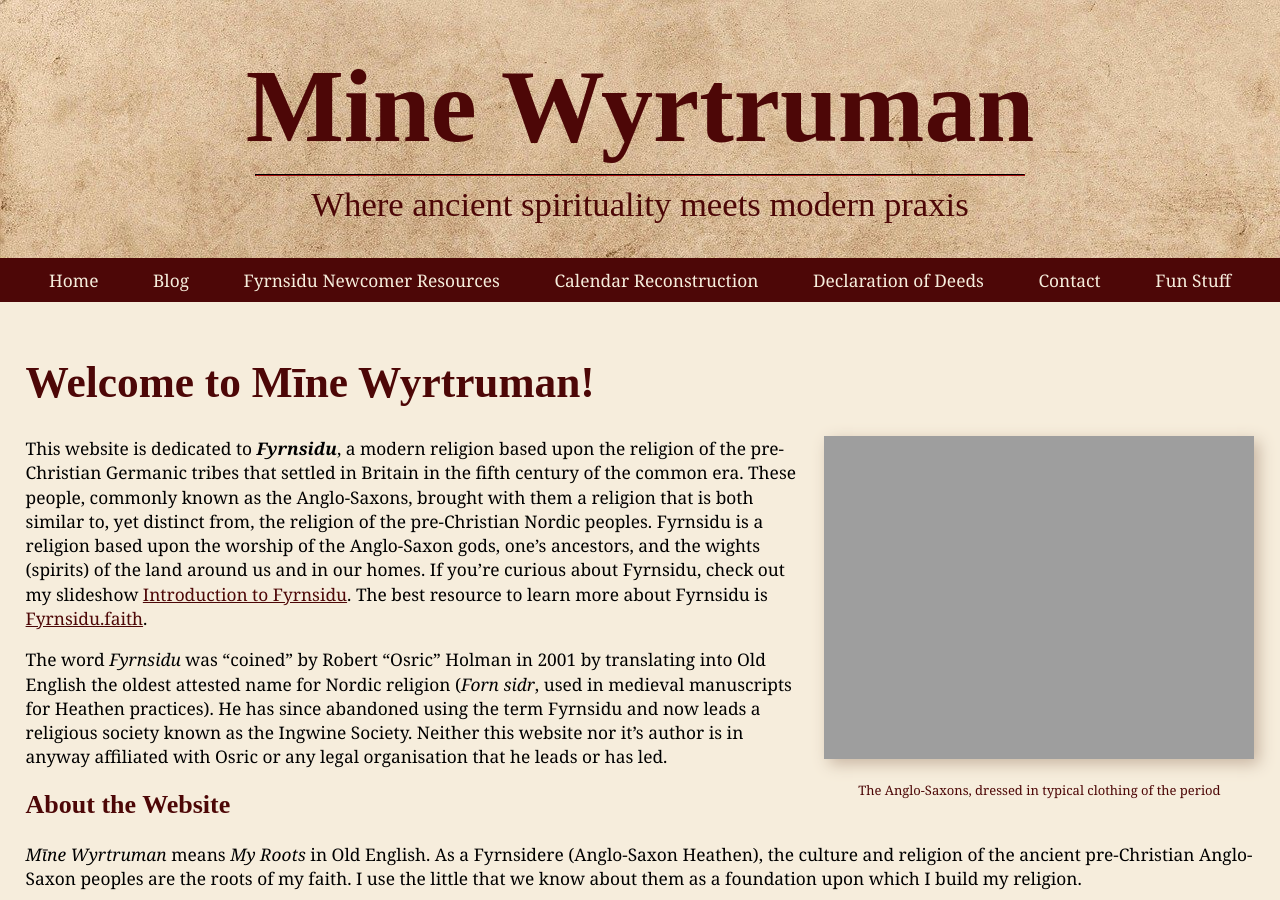
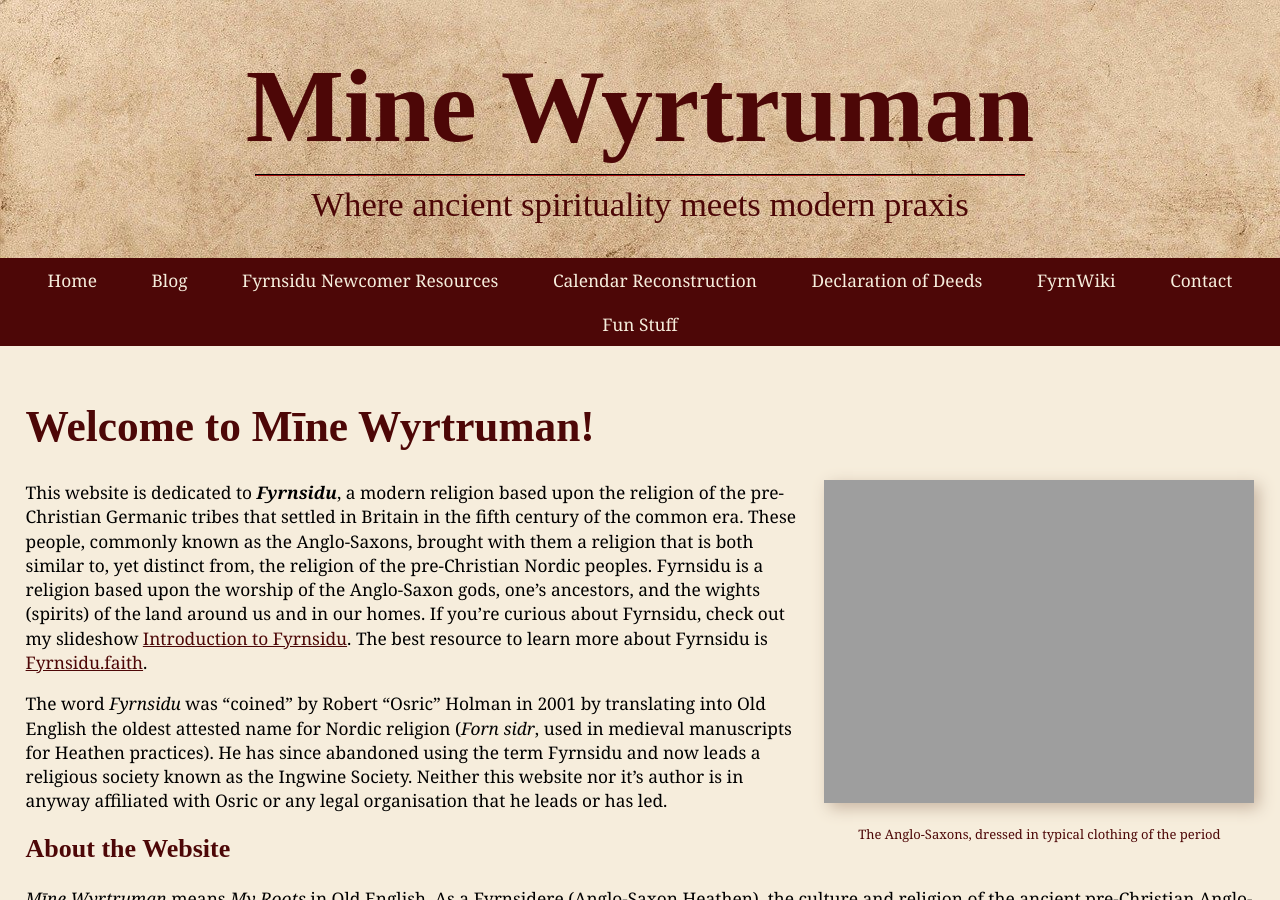
Before and after one commit to byronpendason/byronpendason.github.io, a Jekyll site: the page built from index.md, in a window 1280 px wide and 900 px high. Built offline with Jekyll 4.4.1, drawn with Linux system fonts in a browser that asks for light colours; some web fonts are replaced; our own code applies the rules of GitHub Pages for plain Markdown files; comment, search, counter and statistics services are not loaded.

Commit message:
Update _config.yml

```diff
--- a/_config.yml
+++ b/_config.yml
@@ -65,6 +65,8 @@ header_pages:
     url: /anglosaxoncalendar
   - title: Declaration of Deeds
     url: /declaration-of-deeds
+  - title: FyrnWiki
+    url: /fyrnwiki/
   - title: Contact
     subpages:
       - title: Contact Byron
```
